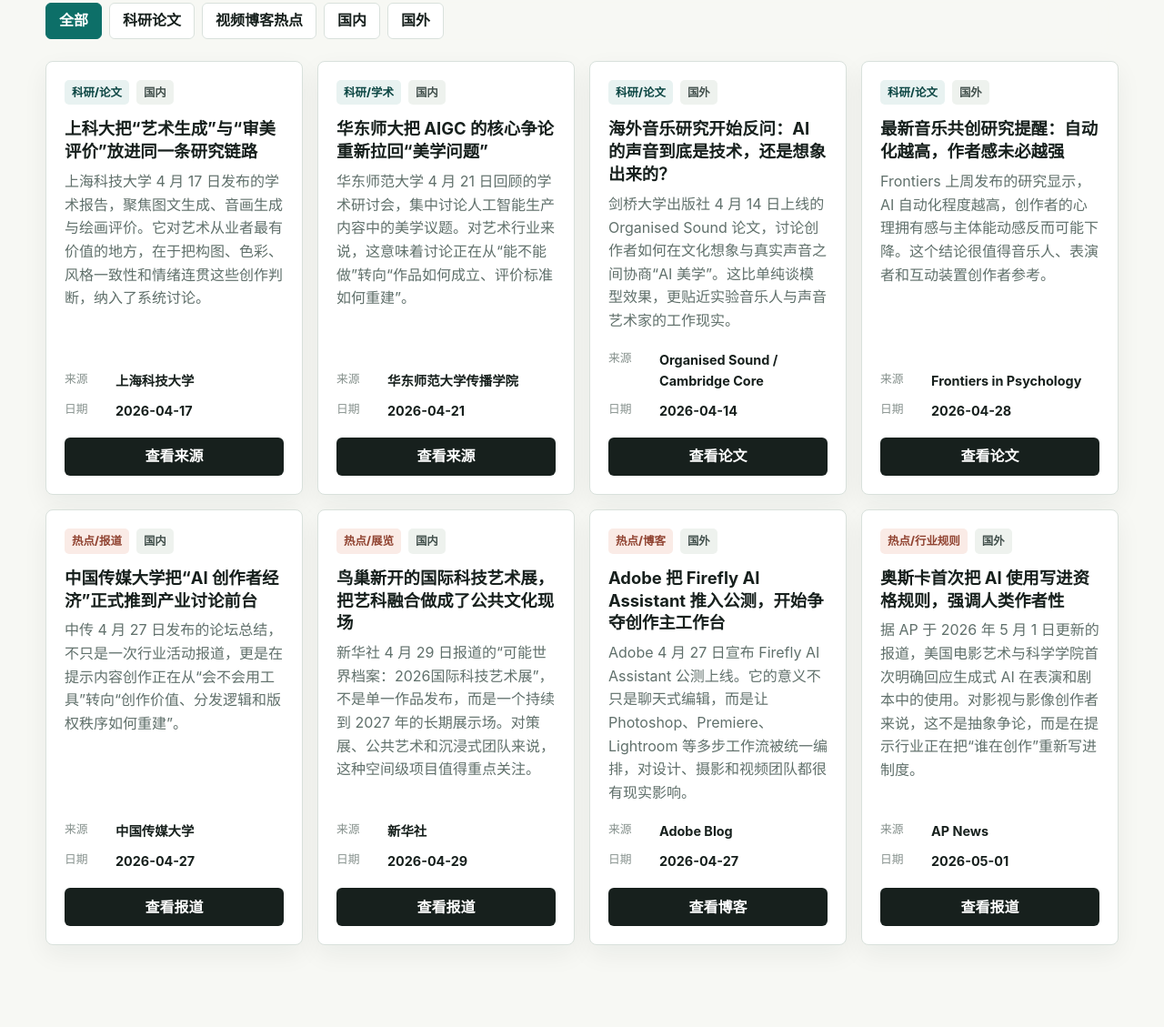
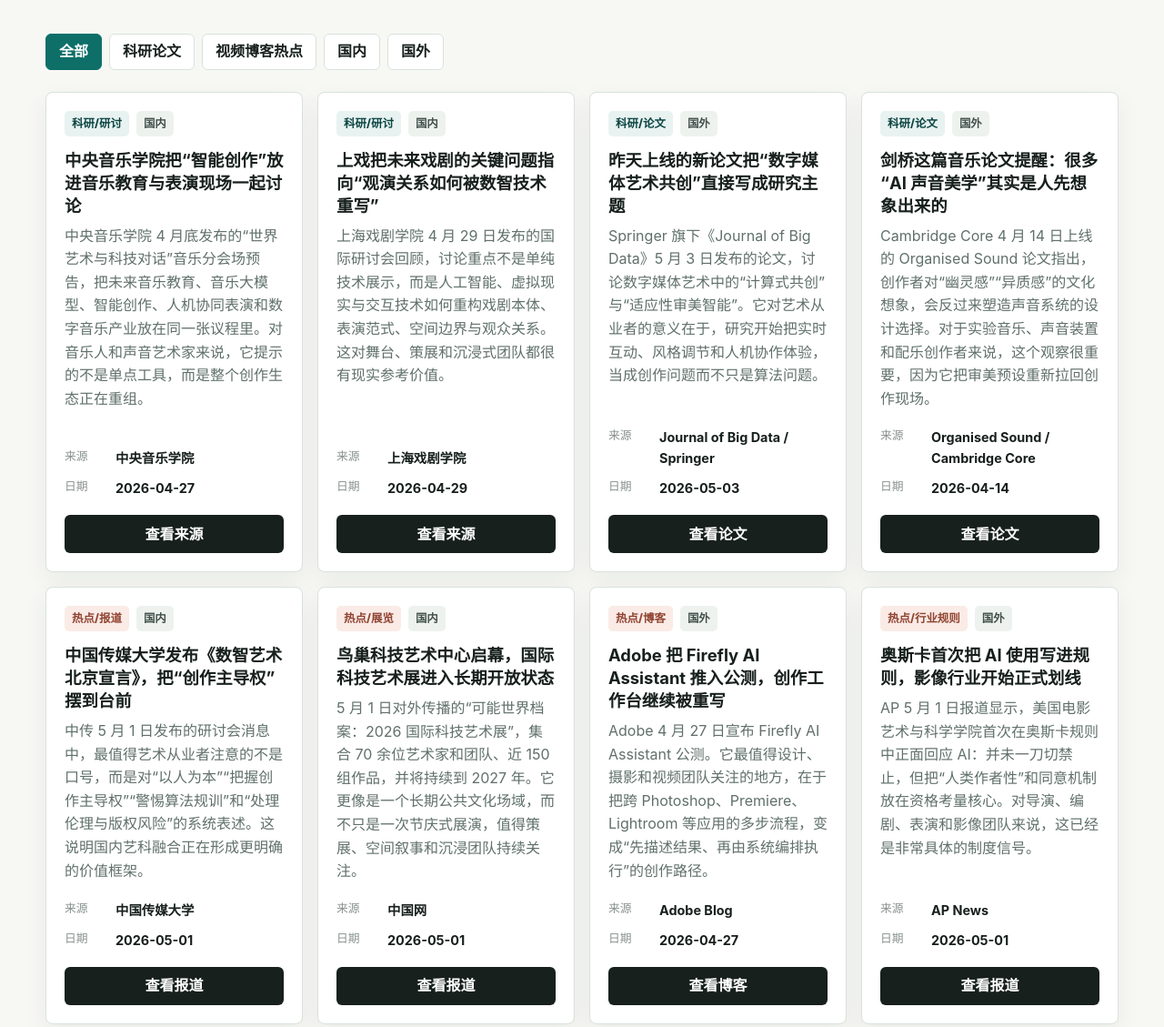
Before and after one commit to wizardAEI/ai-art-explore, a plain HTML site: page index.html in a window 1280 px wide. Shown: the part 1407-2536 px from the top of the page at 91% size. Drawn offline with Linux system fonts and the light colour scheme.

Commit message:
Update art tech daily for 2026-05-04

```diff
--- a/index.html
+++ b/index.html
@@ -3,8 +3,8 @@
   <head>
     <meta charset="utf-8">
     <meta name="viewport" content="width=device-width, initial-scale=1">
-    <meta name="description" content="2026年5月3日艺术与科技交叉热点日报，按国内/国外与科研/热点各半整理，聚焦音乐共创、美学研究、创作者经济、数字艺术展与行业规则变化。">
-    <title>艺术与科技交叉日报｜2026-05-03</title>
+    <meta name="description" content="2026年5月4日艺术与科技交叉热点日报，按国内/国外与科研/热点各半整理，聚焦审美与作者性、艺科教育与公共展演，以及创作工作流与行业规则的新变化。">
+    <title>艺术与科技交叉日报｜2026-05-04</title>
     <link rel="preload" as="image" href="assets/art-tech-hero.png">
     <link rel="stylesheet" href="styles.css">
   </head>
@@ -24,10 +24,10 @@
         </div>
       </nav>
       <section class="hero__content" id="top">
-        <p class="eyebrow">2026年5月3日 · 今日追踪</p>
+        <p class="eyebrow">2026年5月4日 · 今日追踪</p>
         <h1>艺术与科技交叉日报</h1>
         <p class="hero__lead">
-          今天的内容按科研/论文与热点动态各半整理，国内外来源各占一半。由于 2026 年 5 月 3 日当天新增发布不多，本期重点补入过去一周最值得艺术从业者跟进的音乐共创、美学研究、创作者平台和行业规则变化。
+          今天的内容按科研/论文与热点动态各半整理，国内外来源各占一半。由于 2026 年 5 月 4 日当天适合艺术行业直接跟进的新增条目仍以近一周内容为主，本期重点放在审美判断、作者主体性、艺科教育和创作工作流的最新变化。
         </p>
         <div class="hero__meta" aria-label="日报配比">
           <span>8 条精选</span>
@@ -46,18 +46,18 @@
         <div class="brief__grid">
           <article>
             <span class="brief__number">01</span>
-            <h3>音乐与审美研究，是今天最值得跟进的学术主线</h3>
-            <p>无论是国内关于音画生成与绘画评价的研究，还是海外关于 AI 音乐审美与创作者主体性的论文，讨论重点都在往“作品如何成立”而不是“模型多强”移动。</p>
+            <h3>“审美如何成立”正在替代“模型有多强”</h3>
+            <p>从中央音乐学院、上海戏剧学院的研讨，到海外关于数字媒体共创与 AI 音乐审美的论文，讨论明显在转向作品经验、作者感和人机协同的边界。</p>
           </article>
           <article>
             <span class="brief__number">02</span>
-            <h3>国内热点明显转向创作者平台与公共展演</h3>
-            <p>中国传媒大学的“AI 创作者经济论坛”和北京鸟巢的新科技艺术展，都在说明艺科融合正在从教学和实验室，走进更具体的产业场景与公共空间。</p>
+            <h3>国内信号更像“制度与场域建设”</h3>
+            <p>中国传媒大学发布《数智艺术北京宣言》，鸟巢科技艺术中心以大型国际科技艺术展启幕，都说明艺科融合正在从概念讨论走向教育共识和公共文化基础设施。</p>
           </article>
           <article>
             <span class="brief__number">03</span>
-            <h3>海外同时在加速工作流整合，也在重写作者性边界</h3>
-            <p>Adobe 把 Firefly AI Assistant 推入公测，进一步争夺创作主工作台；与此同时，奥斯卡把 AI 使用正式写进资格规则，提醒影像创作者尽早理解制度层的变化。</p>
+            <h3>海外同时在改造工具链，也在重写作者性规则</h3>
+            <p>Adobe 把 Firefly AI Assistant 推入公测，继续压缩从想法到交付的路径；与此同时，奥斯卡首次把 AI 使用写进规则，明确影像创作不能回避“谁在创作”的制度问题。</p>
           </article>
         </div>
       </section>
@@ -77,30 +77,30 @@
         <div class="cards" id="sourceCards">
           <article class="source-card" data-tags="research cn">
             <div class="source-card__top">
-              <span class="tag tag--research">科研/论文</span>
+              <span class="tag tag--research">科研/研讨</span>
               <span class="tag">国内</span>
             </div>
-            <h3>上科大把“艺术生成”与“审美评价”放进同一条研究链路</h3>
-            <p>上海科技大学 4 月 17 日发布的学术报告，聚焦图文生成、音画生成与绘画评价。它对艺术从业者最有价值的地方，在于把构图、色彩、风格一致性和情绪连贯这些创作判断，纳入了系统讨论。</p>
+            <h3>中央音乐学院把“智能创作”放进音乐教育与表演现场一起讨论</h3>
+            <p>中央音乐学院 4 月底发布的“世界艺术与科技对话”音乐分会场预告，把未来音乐教育、音乐大模型、智能创作、人机协同表演和数字音乐产业放在同一张议程里。对音乐人和声音艺术家来说，它提示的不是单点工具，而是整个创作生态正在重组。</p>
             <dl>
-              <div><dt>来源</dt><dd>上海科技大学</dd></div>
-              <div><dt>日期</dt><dd>2026-04-17</dd></div>
+              <div><dt>来源</dt><dd>中央音乐学院</dd></div>
+              <div><dt>日期</dt><dd>2026-04-27</dd></div>
             </dl>
-            <a class="source-card__link" href="https://www.shanghaitech.edu.cn/2026/0417/c15080a1120899/page.htm" target="_blank" rel="noreferrer">查看来源</a>
+            <a class="source-card__link" href="https://www.ccom.edu.cn/info/18041/264591.htm" target="_blank" rel="noreferrer">查看来源</a>
           </article>
 
           <article class="source-card" data-tags="research cn">
             <div class="source-card__top">
-              <span class="tag tag--research">科研/学术</span>
+              <span class="tag tag--research">科研/研讨</span>
               <span class="tag">国内</span>
             </div>
-            <h3>华东师大把 AIGC 的核心争论重新拉回“美学问题”</h3>
-            <p>华东师范大学 4 月 21 日回顾的学术研讨会，集中讨论人工智能生产内容中的美学议题。对艺术行业来说，这意味着讨论正在从“能不能做”转向“作品如何成立、评价标准如何重建”。</p>
+            <h3>上戏把未来戏剧的关键问题指向“观演关系如何被数智技术重写”</h3>
+            <p>上海戏剧学院 4 月 29 日发布的国际研讨会回顾，讨论重点不是单纯技术展示，而是人工智能、虚拟现实与交互技术如何重构戏剧本体、表演范式、空间边界与观众关系。这对舞台、策展和沉浸式团队都很有现实参考价值。</p>
             <dl>
-              <div><dt>来源</dt><dd>华东师范大学传播学院</dd></div>
-              <div><dt>日期</dt><dd>2026-04-21</dd></div>
+              <div><dt>来源</dt><dd>上海戏剧学院</dd></div>
+              <div><dt>日期</dt><dd>2026-04-29</dd></div>
             </dl>
-            <a class="source-card__link" href="https://comm.ecnu.edu.cn/8d/56/c41513a757078/page.htm" target="_blank" rel="noreferrer">查看来源</a>
+            <a class="source-card__link" href="https://www.sta.edu.cn/eb/81/c1546a125825/page.htm" target="_blank" rel="noreferrer">查看来源</a>
           </article>
 
           <article class="source-card" data-tags="research global">
@@ -108,8 +108,22 @@
               <span class="tag tag--research">科研/论文</span>
               <span class="tag">国外</span>
             </div>
-            <h3>海外音乐研究开始反问：AI 的声音到底是技术，还是想象出来的？</h3>
-            <p>剑桥大学出版社 4 月 14 日上线的 Organised Sound 论文，讨论创作者如何在文化想象与真实声音之间协商“AI 美学”。这比单纯谈模型效果，更贴近实验音乐人与声音艺术家的工作现实。</p>
+            <h3>昨天上线的新论文把“数字媒体艺术共创”直接写成研究主题</h3>
+            <p>Springer 旗下《Journal of Big Data》5 月 3 日发布的论文，讨论数字媒体艺术中的“计算式共创”与“适应性审美智能”。它对艺术从业者的意义在于，研究开始把实时互动、风格调节和人机协作体验，当成创作问题而不只是算法问题。</p>
+            <dl>
+              <div><dt>来源</dt><dd>Journal of Big Data / Springer</dd></div>
+              <div><dt>日期</dt><dd>2026-05-03</dd></div>
+            </dl>
+            <a class="source-card__link" href="https://link.springer.com/article/10.1186/s40537-026-01453-1" target="_blank" rel="noreferrer">查看论文</a>
+          </article>
+
+          <article class="source-card" data-tags="research global">
+            <div class="source-card__top">
+              <span class="tag tag--research">科研/论文</span>
+              <span class="tag">国外</span>
+            </div>
+            <h3>剑桥这篇音乐论文提醒：很多“AI 声音美学”其实是人先想象出来的</h3>
+            <p>Cambridge Core 4 月 14 日上线的 Organised Sound 论文指出，创作者对“幽灵感”“异质感”的文化想象，会反过来塑造声音系统的设计选择。对于实验音乐、声音装置和配乐创作者来说，这个观察很重要，因为它把审美预设重新拉回创作现场。</p>
             <dl>
               <div><dt>来源</dt><dd>Organised Sound / Cambridge Core</dd></div>
               <div><dt>日期</dt><dd>2026-04-14</dd></div>
@@ -117,32 +131,18 @@
             <a class="source-card__link" href="https://www.cambridge.org/core/journals/organised-sound/article/when-ai-dont-sound-like-ai-negotiating-aesthetic-expectations-in-technologymediated-musical-practice/58E74C59A151F4BA0F289CEA22B9D1FE" target="_blank" rel="noreferrer">查看论文</a>
           </article>
 
-          <article class="source-card" data-tags="research global">
-            <div class="source-card__top">
-              <span class="tag tag--research">科研/论文</span>
-              <span class="tag">国外</span>
-            </div>
-            <h3>最新音乐共创研究提醒：自动化越高，作者感未必越强</h3>
-            <p>Frontiers 上周发布的研究显示，AI 自动化程度越高，创作者的心理拥有感与主体能动感反而可能下降。这个结论很值得音乐人、表演者和互动装置创作者参考。</p>
-            <dl>
-              <div><dt>来源</dt><dd>Frontiers in Psychology</dd></div>
-              <div><dt>日期</dt><dd>2026-04-28</dd></div>
-            </dl>
-            <a class="source-card__link" href="https://www.frontiersin.org/journals/psychology/articles/10.3389/fpsyg.2026.1835406/abstract" target="_blank" rel="noreferrer">查看论文</a>
-          </article>
-
           <article class="source-card" data-tags="trend cn">
             <div class="source-card__top">
               <span class="tag tag--trend">热点/报道</span>
               <span class="tag">国内</span>
             </div>
-            <h3>中国传媒大学把“AI 创作者经济”正式推到产业讨论前台</h3>
-            <p>中传 4 月 27 日发布的论坛总结，不只是一次行业活动报道，更是在提示内容创作正在从“会不会用工具”转向“创作价值、分发逻辑和版权秩序如何重建”。</p>
+            <h3>中国传媒大学发布《数智艺术北京宣言》，把“创作主导权”摆到台前</h3>
+            <p>中传 5 月 1 日发布的研讨会消息中，最值得艺术从业者注意的不是口号，而是对“以人为本”“把握创作主导权”“警惕算法规训”和“处理伦理与版权风险”的系统表述。这说明国内艺科融合正在形成更明确的价值框架。</p>
             <dl>
               <div><dt>来源</dt><dd>中国传媒大学</dd></div>
-              <div><dt>日期</dt><dd>2026-04-27</dd></div>
+              <div><dt>日期</dt><dd>2026-05-01</dd></div>
             </dl>
-            <a class="source-card__link" href="https://www.cuc.edu.cn/news/_t114/2026/0427/c1901a269717/page.psp" target="_blank" rel="noreferrer">查看报道</a>
+            <a class="source-card__link" href="https://www.cuc.edu.cn/news/2026/0501/c10133a269799/page.htm" target="_blank" rel="noreferrer">查看报道</a>
           </article>
 
           <article class="source-card" data-tags="trend cn">
@@ -150,13 +150,13 @@
               <span class="tag tag--trend">热点/展览</span>
               <span class="tag">国内</span>
             </div>
-            <h3>鸟巢新开的国际科技艺术展，把艺科融合做成了公共文化现场</h3>
-            <p>新华社 4 月 29 日报道的“可能世界档案：2026国际科技艺术展”，不是单一作品发布，而是一个持续到 2027 年的长期展示场。对策展、公共艺术和沉浸式团队来说，这种空间级项目值得重点关注。</p>
+            <h3>鸟巢科技艺术中心启幕，国际科技艺术展进入长期开放状态</h3>
+            <p>5 月 1 日对外传播的“可能世界档案：2026 国际科技艺术展”，集合 70 余位艺术家和团队、近 150 组作品，并将持续到 2027 年。它更像是一个长期公共文化场域，而不只是一次节庆式展演，值得策展、空间叙事和沉浸团队持续关注。</p>
             <dl>
-              <div><dt>来源</dt><dd>新华社</dd></div>
-              <div><dt>日期</dt><dd>2026-04-29</dd></div>
+              <div><dt>来源</dt><dd>中国网</dd></div>
+              <div><dt>日期</dt><dd>2026-05-01</dd></div>
             </dl>
-            <a class="source-card__link" href="https://www.news.cn/20260429/006b6003f48f430989443e06765bca76/c.html" target="_blank" rel="noreferrer">查看报道</a>
+            <a class="source-card__link" href="https://www.china.org.cn/2026-05/01/content_118473308.shtml" target="_blank" rel="noreferrer">查看报道</a>
           </article>
 
           <article class="source-card" data-tags="trend global">
@@ -164,8 +164,8 @@
               <span class="tag tag--trend">热点/博客</span>
               <span class="tag">国外</span>
             </div>
-            <h3>Adobe 把 Firefly AI Assistant 推入公测，开始争夺创作主工作台</h3>
-            <p>Adobe 4 月 27 日宣布 Firefly AI Assistant 公测上线。它的意义不只是聊天式编辑，而是让 Photoshop、Premiere、Lightroom 等多步工作流被统一编排，对设计、摄影和视频团队都很有现实影响。</p>
+            <h3>Adobe 把 Firefly AI Assistant 推入公测，创作工作台继续被重写</h3>
+            <p>Adobe 4 月 27 日宣布 Firefly AI Assistant 公测。它最值得设计、摄影和视频团队关注的地方，在于把跨 Photoshop、Premiere、Lightroom 等应用的多步流程，变成“先描述结果、再由系统编排执行”的创作路径。</p>
             <dl>
               <div><dt>来源</dt><dd>Adobe Blog</dd></div>
               <div><dt>日期</dt><dd>2026-04-27</dd></div>
@@ -178,13 +178,13 @@
               <span class="tag tag--trend">热点/行业规则</span>
               <span class="tag">国外</span>
             </div>
-            <h3>奥斯卡首次把 AI 使用写进资格规则，强调人类作者性</h3>
-            <p>据 AP 于 2026 年 5 月 1 日更新的报道，美国电影艺术与科学学院首次明确回应生成式 AI 在表演和剧本中的使用。对影视与影像创作者来说，这不是抽象争论，而是在提示行业正在把“谁在创作”重新写进制度。</p>
+            <h3>奥斯卡首次把 AI 使用写进规则，影像行业开始正式划线</h3>
+            <p>AP 5 月 1 日报道显示，美国电影艺术与科学学院首次在奥斯卡规则中正面回应 AI：并未一刀切禁止，但把“人类作者性”和同意机制放在资格考量核心。对导演、编剧、表演和影像团队来说，这已经是非常具体的制度信号。</p>
             <dl>
               <div><dt>来源</dt><dd>AP News</dd></div>
               <div><dt>日期</dt><dd>2026-05-01</dd></div>
             </dl>
-            <a class="source-card__link" href="https://apnews.com/article/oscars-new-rules-artificial-intelligence-international-film-95a66f19bd0a95d371ac82f21df1a0f4" target="_blank" rel="noreferrer">查看报道</a>
+            <a class="source-card__link" href="https://apnews.com/article/95a66f19bd0a95d371ac82f21df1a0f4" target="_blank" rel="noreferrer">查看报道</a>
           </article>
         </div>
       </section>
@@ -195,15 +195,15 @@
           <h2 id="sources-title">编辑观察</h2>
         </div>
         <div class="note-grid">
-          <p>今天最值得注意的学术信号，是音乐与视觉艺术研究正在把“审美判断”“作者感”“情绪连贯”这些长期偏感性的概念，转化为更可讨论的人机协作问题。</p>
-          <p>国内热点明显比前一周更接近真实行业场景：论坛在谈创作者经济，展览在搭建长期公共空间，艺科融合正在从概念性口号走向制度、平台和场域建设。</p>
-          <p>海外动态则同时指向两端：一端是 Adobe 这样的平台继续压缩从灵感到交付的距离，另一端是奥斯卡等行业机构开始明确“AI 能做什么、人必须负责什么”。</p>
+          <p>今天最值得跟进的学术线索，是国内外讨论都在把注意力从“生成能力”转向“审美经验、作者主体性和协作关系”。这对艺术行业更有现实意义，因为它直接影响作品如何成立、如何被评价。</p>
+          <p>国内热点正在走向更稳定的组织形态：一边是高校与行业共同形成关于数智艺术教育和创作伦理的共识，一边是大型公共展演空间开始常态化运营，艺科融合越来越像长期基础设施建设。</p>
+          <p>海外则形成了工具和规则的双重推进。一方面，Adobe 继续把创意工作流压缩进更统一的对话式界面；另一方面，奥斯卡开始把 AI 使用写进制度文本，提醒影像创作者尽早准备合规与署名问题。</p>
         </div>
       </section>
     </main>
 
     <footer class="footer">
-      <p>艺术与科技交叉日报 · 2026-05-03</p>
+      <p>艺术与科技交叉日报 · 2026-05-04</p>
       <a href="#top">回到顶部</a>
     </footer>
 
```
